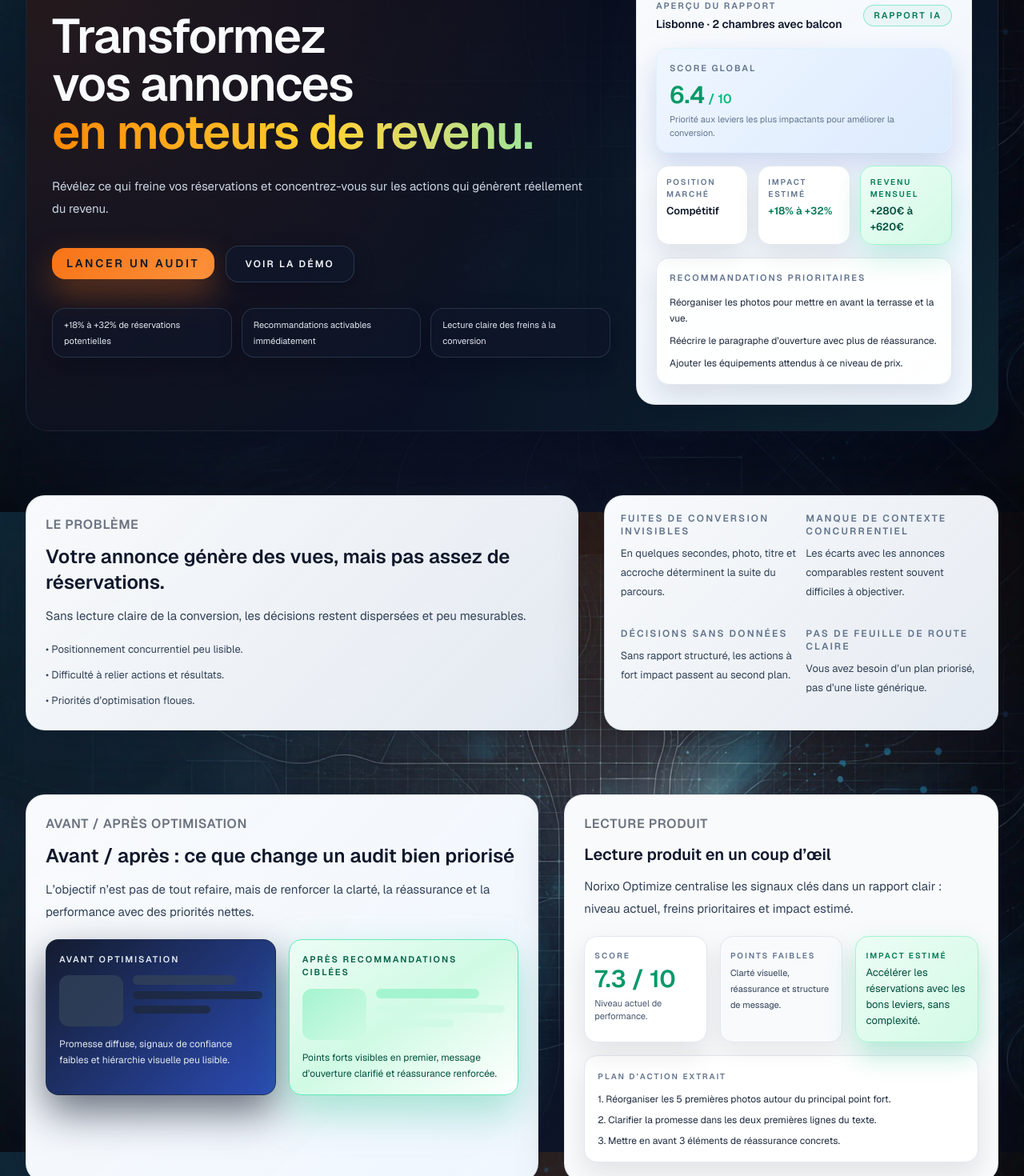
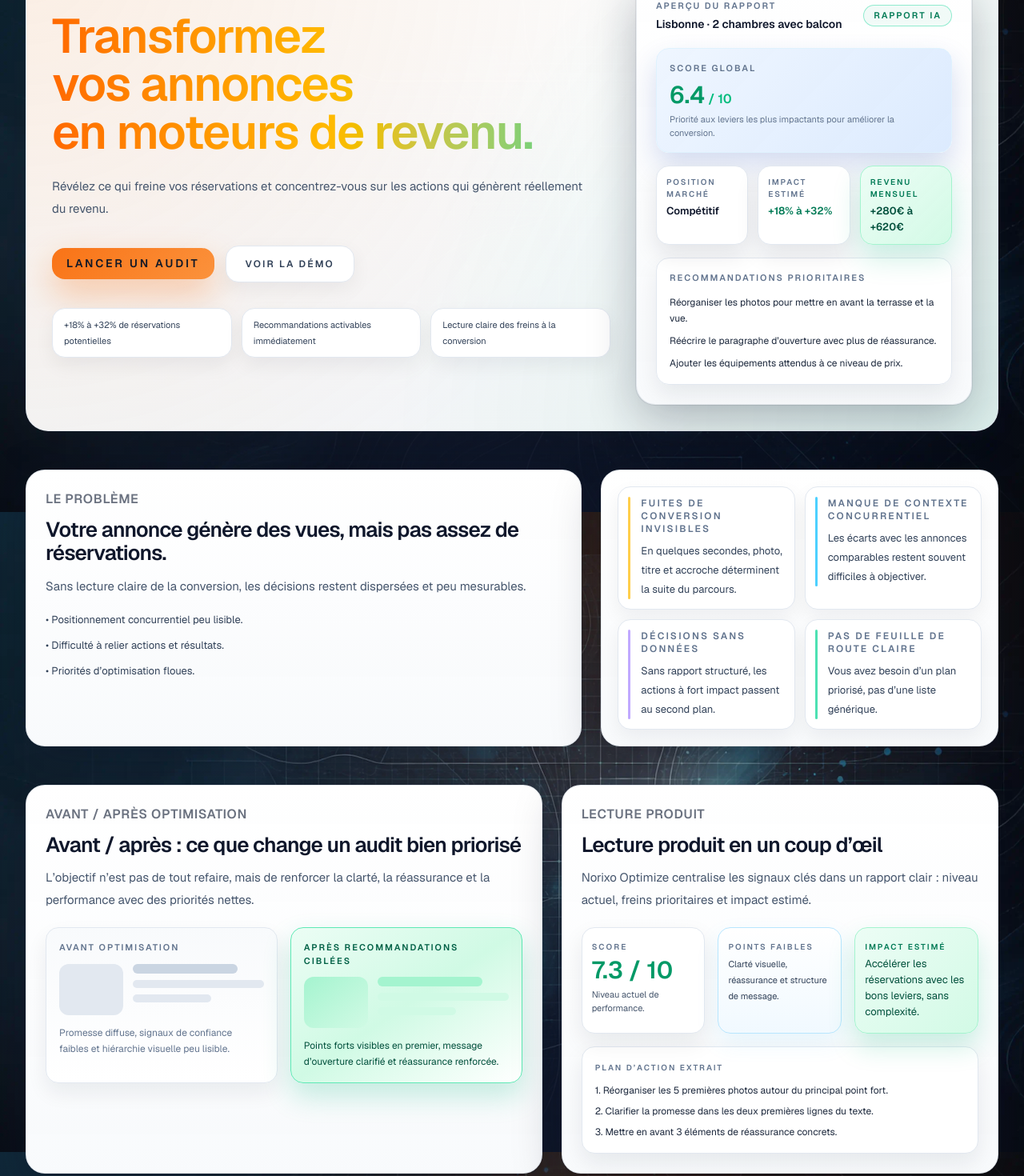
Before and after one commit to NorixoGroup/norixo-optimize, a Next.js app: page / in a window 1280 px wide. Shown: the part 160-1630 px from the top of the page at 80% size. Built offline with nearby package versions, Linux system fonts and the light colour scheme.

Commit message:
init: first commit Norixo Optimize

```diff
--- a/app/page.tsx
+++ b/app/page.tsx
@@ -5,21 +5,21 @@ import { MarketingPageShell } from "@/components/marketing/MarketingPageShell";
 export default function Home() {
   return (
     <MarketingPageShell>
-      <main className="nk-section space-y-16 md:space-y-20">
+      <main className="nk-section space-y-10 md:space-y-12">
       {/* HERO */}
-      <section className="grid gap-8 rounded-[28px] border border-slate-800/70 bg-[radial-gradient(circle_at_0_0,rgba(251,146,60,0.14),transparent_55%),radial-gradient(circle_at_100%_100%,rgba(16,185,129,0.12),transparent_55%),linear-gradient(145deg,rgba(2,6,23,0.96),rgba(15,23,42,0.94))] p-6 shadow-[0_28px_90px_rgba(2,6,23,0.55)] md:grid-cols-[minmax(0,1.6fr)_minmax(0,420px)] md:p-8">
+      <section className="grid gap-8 rounded-[28px] nk-border bg-[radial-gradient(circle_at_0_0,rgba(251,146,60,0.12),transparent_58%),radial-gradient(circle_at_100%_100%,rgba(16,185,129,0.10),transparent_56%),linear-gradient(180deg,rgba(255,255,255,0.99)_0%,rgba(248,250,252,0.98)_100%)] p-6 shadow-[0_18px_52px_rgba(15,23,42,0.12)] md:grid-cols-[minmax(0,1.6fr)_minmax(0,420px)] md:p-8">
         <div className="space-y-8">
           <div className="space-y-6">
-            <p className="text-[11px] font-semibold uppercase tracking-[0.2em] text-slate-300">
+            <p className="text-[11px] font-semibold uppercase tracking-[0.2em] text-orange-500">
               NORIXO OPTIMIZE
             </p>
-            <h1 className="max-w-3xl text-balance text-4xl font-semibold tracking-tight text-slate-50 sm:text-5xl md:text-6xl">
+            <h1 className="max-w-3xl text-balance bg-gradient-to-r from-orange-500 via-amber-400 to-emerald-400 bg-clip-text text-4xl font-semibold tracking-tight text-transparent sm:text-5xl md:text-6xl">
               Transformez vos annonces
-              <span className="block bg-gradient-to-r from-orange-400 via-amber-300 to-emerald-300 bg-clip-text text-transparent">
+              <span className="block">
                 en moteurs de revenu.
               </span>
             </h1>
-            <p className="max-w-2xl text-[15px] leading-7 text-slate-300">
+            <p className="max-w-2xl text-[15px] leading-7 text-slate-600">
               Révélez ce qui freine vos réservations et concentrez-vous sur les actions qui génèrent réellement du revenu.
             </p>
           </div>
@@ -33,27 +33,27 @@ export default function Home() {
             </Link>
             <Link
               href="/demo"
-              className="inline-flex items-center justify-center rounded-2xl border border-slate-700/80 bg-slate-900/70 px-6 py-3.5 text-xs font-semibold uppercase tracking-[0.18em] text-slate-100 shadow-[0_10px_24px_rgba(2,6,23,0.35)] transition-colors hover:border-slate-500/80 hover:bg-slate-800/80"
+              className="inline-flex items-center justify-center rounded-2xl border border-slate-200 bg-white px-6 py-3.5 text-xs font-semibold uppercase tracking-[0.18em] text-slate-700 shadow-[0_8px_24px_rgba(15,23,42,0.06)] transition-colors hover:bg-slate-50"
             >
               Voir la démo
             </Link>
           </div>
 
           <div className="grid gap-3 sm:grid-cols-3">
-            <div className="rounded-2xl border border-slate-700/70 bg-slate-900/60 px-3.5 py-2.5 text-[11px] leading-5 text-slate-200 shadow-[0_12px_28px_rgba(2,6,23,0.32)]">
+            <div className="rounded-2xl border border-slate-200 bg-white px-3.5 py-2.5 text-[11px] leading-5 text-slate-700 shadow-[0_10px_24px_rgba(15,23,42,0.06)]">
               +18% à +32% de réservations potentielles
             </div>
-            <div className="rounded-2xl border border-slate-700/70 bg-slate-900/60 px-3.5 py-2.5 text-[11px] leading-5 text-slate-200 shadow-[0_12px_28px_rgba(2,6,23,0.32)]">
+            <div className="rounded-2xl border border-slate-200 bg-white px-3.5 py-2.5 text-[11px] leading-5 text-slate-700 shadow-[0_10px_24px_rgba(15,23,42,0.06)]">
               Recommandations activables immédiatement
             </div>
-            <div className="rounded-2xl border border-slate-700/70 bg-slate-900/60 px-3.5 py-2.5 text-[11px] leading-5 text-slate-200 shadow-[0_12px_28px_rgba(2,6,23,0.32)]">
+            <div className="rounded-2xl border border-slate-200 bg-white px-3.5 py-2.5 text-[11px] leading-5 text-slate-700 shadow-[0_10px_24px_rgba(15,23,42,0.06)]">
               Lecture claire des freins à la conversion
             </div>
           </div>
         </div>
 
         {/* Product preview in hero */}
-        <aside className="nk-card flex flex-col justify-between bg-[linear-gradient(145deg,rgba(248,250,252,0.99),rgba(239,246,255,0.97))] p-6 shadow-[0_24px_70px_rgba(15,23,42,0.18)]">
+        <aside className="nk-card flex flex-col justify-between border border-slate-200/90 bg-[linear-gradient(180deg,rgba(255,255,255,0.99)_0%,rgba(248,250,252,0.97)_100%)] p-6 shadow-[0_16px_40px_rgba(15,23,42,0.10)]">
           <div>
             <div className="flex items-center justify-between gap-3">
               <div>
@@ -102,7 +102,7 @@ export default function Home() {
               </div>
             </div>
 
-            <div className="mt-4 rounded-2xl border border-slate-200 bg-white/95 p-4 shadow-[0_14px_32px_rgba(15,23,42,0.12)]">
+            <div className="mt-4 rounded-2xl border border-slate-200 bg-white/95 p-4 shadow-[0_12px_28px_rgba(15,23,42,0.08)]">
               <p className="text-[11px] font-semibold uppercase tracking-[0.18em] text-slate-500">
                 Recommandations prioritaires
               </p>
@@ -117,13 +117,13 @@ export default function Home() {
       </section>
 
       {/* PROBLEM SECTION */}
-      <section className="grid gap-8 md:grid-cols-[minmax(0,1.4fr)_minmax(0,1fr)]">
-        <div className="nk-card bg-[linear-gradient(135deg,rgba(248,250,252,1),rgba(226,232,240,0.96))] p-6 shadow-[0_20px_48px_rgba(15,23,42,0.12)]">
+      <section className="grid gap-6 md:grid-cols-[minmax(0,1.4fr)_minmax(0,1fr)]">
+        <div className="nk-card border border-slate-200/90 bg-[linear-gradient(180deg,rgba(255,255,255,0.99)_0%,rgba(248,250,252,0.98)_100%)] p-6 shadow-[0_16px_40px_rgba(15,23,42,0.10)]">
           <p className="nk-section-title">LE PROBLÈME</p>
-          <h2 className="mt-3 text-xl font-semibold text-slate-900 md:text-2xl">
+          <h2 className="mt-3 text-[22px] font-semibold leading-[1.15] tracking-[-0.03em] text-slate-900 md:text-[26px]">
             Votre annonce génère des vues, mais pas assez de réservations.
           </h2>
-          <p className="mt-3 text-[15px] leading-7 text-slate-700">
+          <p className="mt-3 text-[14px] leading-7 text-slate-600 md:text-[15px]">
             Sans lecture claire de la conversion, les décisions restent dispersées et peu mesurables.
           </p>
           <ul className="mt-4 space-y-2 text-[13px] leading-6 text-slate-700">
@@ -133,8 +133,10 @@ export default function Home() {
           </ul>
         </div>
 
-        <div className="nk-card grid gap-3 bg-[linear-gradient(135deg,rgba(248,250,252,1),rgba(226,232,240,0.9))] p-5 text-sm text-slate-800 shadow-[0_18px_44px_rgba(15,23,42,0.10)] sm:grid-cols-2">
-          <div>
+        <div className="nk-card grid gap-3 border border-slate-200/90 bg-[linear-gradient(180deg,rgba(255,255,255,0.99)_0%,rgba(248,250,252,0.98)_100%)] p-5 text-sm text-slate-800 shadow-[0_16px_38px_rgba(15,23,42,0.09)] sm:grid-cols-2">
+          <div className="rounded-2xl border border-slate-200 bg-white p-3 shadow-[0_10px_24px_rgba(15,23,42,0.06)]">
+            <div className="relative pl-4">
+              <div className="absolute bottom-0 left-0 top-0 w-[3px] rounded-full bg-amber-400/70" />
               <p className="text-xs font-semibold uppercase tracking-[0.18em] text-slate-500">
                 Fuites de conversion invisibles
               </p>
@@ -142,7 +144,10 @@ export default function Home() {
                 En quelques secondes, photo, titre et accroche déterminent la suite du parcours.
               </p>
             </div>
-          <div>
+          </div>
+          <div className="rounded-2xl border border-slate-200 bg-white p-3 shadow-[0_10px_24px_rgba(15,23,42,0.06)]">
+            <div className="relative pl-4">
+              <div className="absolute bottom-0 left-0 top-0 w-[3px] rounded-full bg-sky-400/70" />
               <p className="text-xs font-semibold uppercase tracking-[0.18em] text-slate-500">
                 Manque de contexte concurrentiel
               </p>
@@ -150,7 +155,10 @@ export default function Home() {
                 Les écarts avec les annonces comparables restent souvent difficiles à objectiver.
               </p>
             </div>
-          <div>
+          </div>
+          <div className="rounded-2xl border border-slate-200 bg-white p-3 shadow-[0_10px_24px_rgba(15,23,42,0.06)]">
+            <div className="relative pl-4">
+              <div className="absolute bottom-0 left-0 top-0 w-[3px] rounded-full bg-violet-400/70" />
               <p className="text-xs font-semibold uppercase tracking-[0.18em] text-slate-500">
                 Décisions sans données
               </p>
@@ -158,7 +166,10 @@ export default function Home() {
                 Sans rapport structuré, les actions à fort impact passent au second plan.
               </p>
             </div>
-          <div>
+          </div>
+          <div className="rounded-2xl border border-slate-200 bg-white p-3 shadow-[0_10px_24px_rgba(15,23,42,0.06)]">
+            <div className="relative pl-4">
+              <div className="absolute bottom-0 left-0 top-0 w-[3px] rounded-full bg-emerald-400/70" />
               <p className="text-xs font-semibold uppercase tracking-[0.18em] text-slate-500">
                 Pas de feuille de route claire
               </p>
@@ -167,38 +178,39 @@ export default function Home() {
               </p>
             </div>
           </div>
+        </div>
       </section>
 
       {/* BEFORE / AFTER SECTION */}
-      <section className="grid gap-8 md:grid-cols-[minmax(0,1.3fr)_minmax(0,1.1fr)]">
-        <div className="nk-card bg-[linear-gradient(135deg,rgba(248,250,252,0.98),rgba(239,246,255,0.96))] p-6 shadow-[0_22px_52px_rgba(15,23,42,0.14)]">
+      <section className="grid gap-6 md:grid-cols-[minmax(0,1.3fr)_minmax(0,1.1fr)]">
+        <div className="nk-card border border-slate-200/90 bg-[linear-gradient(180deg,rgba(255,255,255,0.99)_0%,rgba(248,250,252,0.97)_100%)] p-6 shadow-[0_16px_40px_rgba(15,23,42,0.10)]">
           <p className="nk-section-title">AVANT / APRÈS OPTIMISATION</p>
-          <h2 className="mt-3 text-xl font-semibold text-slate-900 md:text-2xl">
+          <h2 className="mt-3 text-[22px] font-semibold leading-[1.15] tracking-[-0.03em] text-slate-900 md:text-[26px]">
             Avant / après : ce que change un audit bien priorisé
           </h2>
-          <p className="mt-3 text-[15px] leading-7 text-slate-700">
+          <p className="mt-3 text-[14px] leading-7 text-slate-600 md:text-[15px]">
             L’objectif n’est pas de tout refaire, mais de renforcer la clarté, la réassurance et la performance avec des priorités nettes.
           </p>
 
           <div className="mt-5 grid gap-4 sm:grid-cols-2">
-            <div className="rounded-2xl border border-slate-800/70 bg-[linear-gradient(135deg,rgba(15,23,42,0.98),rgba(30,64,175,0.94))] p-4 text-slate-100 shadow-[0_22px_50px_rgba(15,23,42,0.6)]">
-              <p className="text-[11px] font-semibold uppercase tracking-[0.18em] text-slate-200">
+            <div className="rounded-2xl border border-slate-200 bg-[linear-gradient(180deg,rgba(248,250,252,0.95)_0%,rgba(255,255,255,1)_100%)] p-4 text-slate-700 shadow-[0_12px_26px_rgba(15,23,42,0.07)]">
+              <p className="text-[11px] font-semibold uppercase tracking-[0.18em] text-slate-500">
                 Avant optimisation
               </p>
               <div className="mt-3 flex gap-3">
-                <div className="h-16 w-20 rounded-xl bg-slate-700/80" />
+                <div className="h-16 w-20 rounded-xl bg-slate-200" />
                 <div className="flex-1 space-y-2">
-                  <div className="h-3 w-4/5 rounded-full bg-slate-700/80" />
-                  <div className="h-2.5 w-full rounded-full bg-slate-800/80" />
-                  <div className="h-2.5 w-3/5 rounded-full bg-slate-800/80" />
+                  <div className="h-3 w-4/5 rounded-full bg-slate-300" />
+                  <div className="h-2.5 w-full rounded-full bg-slate-200" />
+                  <div className="h-2.5 w-3/5 rounded-full bg-slate-200" />
                 </div>
               </div>
-              <p className="mt-3 text-xs leading-5 text-slate-200">
+              <p className="mt-3 text-xs leading-5 text-slate-500">
                 Promesse diffuse, signaux de confiance faibles et hiérarchie visuelle peu lisible.
               </p>
             </div>
 
-            <div className="rounded-2xl border border-emerald-300 bg-gradient-to-br from-emerald-50 via-emerald-100 to-white p-4 shadow-[0_22px_50px_rgba(16,185,129,0.35)]">
+            <div className="rounded-2xl border border-emerald-300 bg-gradient-to-br from-emerald-50 via-emerald-100 to-white p-4 shadow-[0_16px_34px_rgba(16,185,129,0.24)]">
               <p className="text-[11px] font-semibold uppercase tracking-[0.18em] text-emerald-800">
                 Après recommandations ciblées
               </p>
@@ -217,25 +229,25 @@ export default function Home() {
           </div>
         </div>
 
-        <div className="nk-card bg-slate-50/95 p-6 shadow-[0_22px_52px_rgba(15,23,42,0.12)]">
+        <div className="nk-card border border-slate-200/90 bg-[linear-gradient(180deg,rgba(255,255,255,0.99)_0%,rgba(248,250,252,0.97)_100%)] p-6 shadow-[0_16px_40px_rgba(15,23,42,0.09)]">
           <p className="nk-section-title">LECTURE PRODUIT</p>
-          <h3 className="mt-3 text-xl font-semibold text-slate-900">
+          <h3 className="mt-3 text-[22px] font-semibold leading-[1.15] tracking-[-0.03em] text-slate-900 md:text-[26px]">
             Lecture produit en un coup d’œil
           </h3>
-          <p className="mt-3 text-[15px] leading-7 text-slate-700">
+          <p className="mt-3 text-[14px] leading-7 text-slate-600 md:text-[15px]">
             Norixo Optimize centralise les signaux clés dans un rapport clair : niveau actuel, freins prioritaires et impact estimé.
           </p>
 
           <div className="mt-5 space-y-4">
             <div className="grid gap-4 sm:grid-cols-3">
-              <div className="rounded-2xl border border-slate-200 bg-white px-3 py-4 shadow-[0_14px_34px_rgba(15,23,42,0.10)]">
+              <div className="rounded-2xl border border-slate-200 bg-white px-3 py-4 shadow-[0_12px_28px_rgba(15,23,42,0.08)]">
                 <p className="text-[10px] font-semibold uppercase tracking-[0.2em] text-slate-500">
                   Score
                 </p>
                 <p className="mt-1 text-3xl font-semibold text-emerald-600">7.3 / 10</p>
                 <p className="mt-1 text-[11px] text-slate-600">Niveau actuel de performance.</p>
               </div>
-              <div className="rounded-2xl border border-slate-200 bg-slate-50 px-3 py-4 shadow-[0_10px_26px_rgba(15,23,42,0.08)]">
+              <div className="rounded-2xl border border-sky-200 bg-[linear-gradient(180deg,rgba(255,255,255,1)_0%,rgba(240,249,255,0.9)_100%)] px-3 py-4 shadow-[0_12px_28px_rgba(56,189,248,0.10)]">
                 <p className="text-[10px] font-semibold uppercase tracking-[0.2em] text-slate-500">
                   Points faibles
                 </p>
@@ -243,7 +255,7 @@ export default function Home() {
                   Clarté visuelle, réassurance et structure de message.
                 </p>
               </div>
-              <div className="rounded-2xl border border-emerald-200 bg-[linear-gradient(135deg,rgba(236,253,245,1),rgba(209,250,229,0.96))] px-3 py-4 shadow-[0_16px_34px_rgba(16,185,129,0.30)]">
+              <div className="rounded-2xl border border-emerald-200 bg-[linear-gradient(135deg,rgba(236,253,245,1),rgba(209,250,229,0.96))] px-3 py-4 shadow-[0_16px_32px_rgba(16,185,129,0.22)]">
                 <p className="text-[10px] font-semibold uppercase tracking-[0.2em] text-emerald-700">
                   Impact estimé
                 </p>
@@ -253,7 +265,7 @@ export default function Home() {
               </div>
             </div>
 
-            <div className="rounded-2xl border border-slate-200 bg-white px-4 py-4 text-xs leading-5 text-slate-800 shadow-[0_14px_32px_rgba(15,23,42,0.10)]">
+            <div className="rounded-2xl border border-slate-200 bg-white px-4 py-4 text-xs leading-5 text-slate-800 shadow-[0_12px_28px_rgba(15,23,42,0.08)]">
               <p className="text-[10px] font-semibold uppercase tracking-[0.2em] text-slate-500">
                 Plan d’action extrait
               </p>
--- a/components/WorkspaceSwitcher.tsx
+++ b/components/WorkspaceSwitcher.tsx
@@ -93,15 +93,15 @@ export function WorkspaceSwitcher() {
   }
 
   return (
-    <div className="hidden items-center gap-2 rounded-full border border-slate-800/80 bg-slate-900/70 px-3 py-1.5 text-[11px] font-medium text-slate-200 md:inline-flex">
+    <div className="hidden items-center gap-2 rounded-full border border-slate-200 bg-white px-3 py-1.5 text-[11px] font-medium text-slate-700 md:inline-flex">
       <span className="uppercase tracking-[0.18em] text-slate-500">Workspace</span>
       <select
         value={current.id}
         onChange={handleChange}
-        className="ml-2 bg-transparent text-[12px] font-semibold text-slate-50 outline-none"
+        className="ml-2 bg-transparent text-[12px] font-semibold text-slate-800 outline-none"
       >
         {workspaces.map((ws) => (
-          <option key={ws.id} value={ws.id} className="bg-slate-900 text-slate-50">
+          <option key={ws.id} value={ws.id} className="bg-white text-slate-800">
             {ws.name}
           </option>
         ))}
--- a/components/marketing/MarketingTopNav.tsx
+++ b/components/marketing/MarketingTopNav.tsx
@@ -6,6 +6,7 @@ import { usePathname } from "next/navigation";
 import { useState } from "react";
 
 const navItems = [
+  { href: "/", label: "Accueil" },
   { href: "/how-it-works", label: "Comment ça marche" },
   { href: "/demo", label: "Démo" },
   { href: "/pricing", label: "Tarifs" },
```
Also changed, not shown: app/dashboard/audits/[id]/page.tsx (+4 -4 lines), app/dashboard/audits/page.tsx (+18 -18 lines), app/dashboard/billing/page.tsx (+9 -9 lines), app/dashboard/listings/new/page.tsx (+7 -7 lines), app/dashboard/listings/page.tsx (+9 -9 lines), app/dashboard/page.tsx (+16 -16 lines), app/dashboard/settings/page.tsx (+15 -15 lines), app/globals.css (+9 -6 lines), components/DashboardShell.tsx (+20 -19 lines), 2 other files (tests, documents, lock files or other folders). Lines whose indentation alone changed are shown as unchanged.
